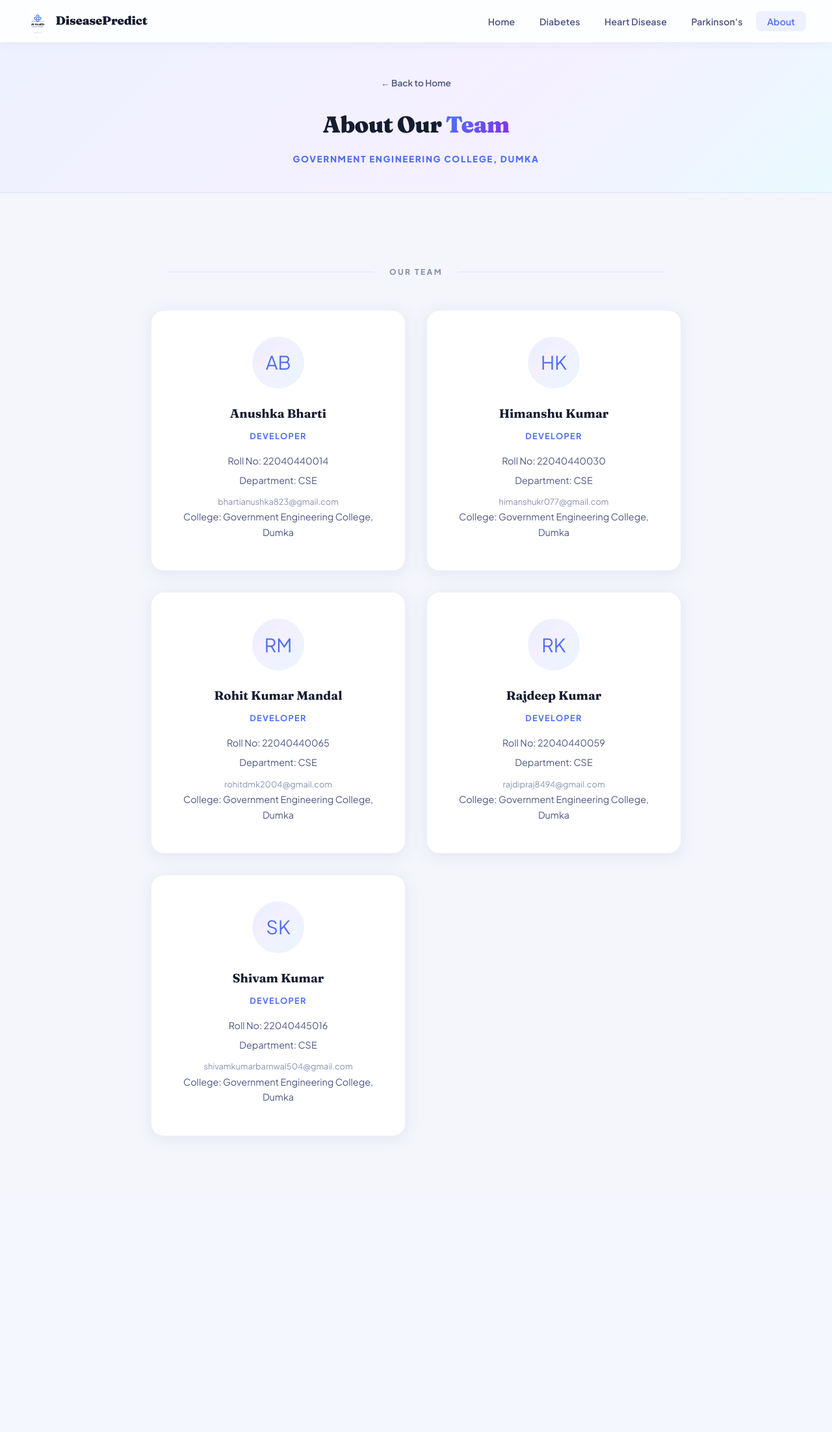
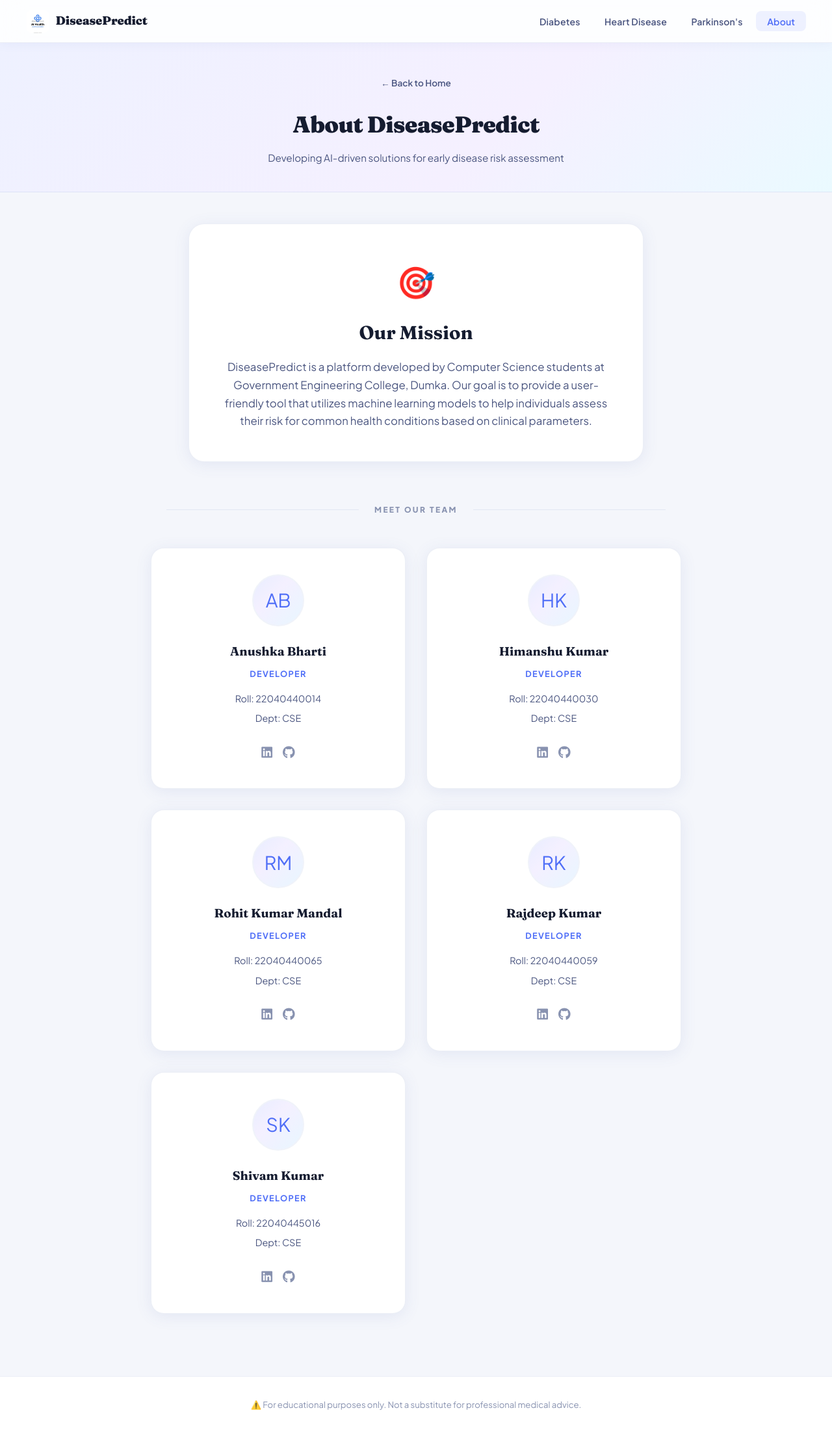
Before and after one commit to techforgeaisolution-star/health, a Flask app: page /about in a window 1280 px wide. Shown: the whole page at 65% size. Before the commit the page ends 1695 px from the top, so only its background shows below. Run offline with Flask 3, Linux system fonts and the light colour scheme; parts of the project's set-up code (start-up, migrations or seed data) failed here and were passed over.

Commit message:
Initial commit

```diff
--- a/templates/about.html
+++ b/templates/about.html
@@ -1,24 +1,27 @@
 <!DOCTYPE html>
 <html lang="en">
 <head>
-  <meta charset="UTF-8">
-  <meta name="viewport" content="width=device-width, initial-scale=1.0">
-  <title>About Us - DiseasePredict</title>
-  <link rel="stylesheet" href="{{ url_for('static', filename='css/main.css') }}">
+  <meta charset="UTF-8"/>
+  <meta name="viewport" content="width=device-width, initial-scale=1.0"/>
+  <title>About — DiseasePredict</title>
+  <link rel="stylesheet" href="{{ url_for('static', filename='css/main.css') }}"/>
+  <link rel="stylesheet" href="https://cdnjs.cloudflare.com/ajax/libs/font-awesome/6.5.1/css/all.min.css"/>
 </head>
 <body>
+
 <nav>
-    <a href="/" class="nav-logo">
+  <a class="nav-logo" href="/">
     <span class="nav-logo-icon">
       <img src="{{ url_for('static', filename='images.png') }}" alt="Logo">
     </span>
     DiseasePredict
   </a>
   <button class="nav-toggle" id="navToggle" aria-label="Menu">
-      <span></span><span></span><span></span>
+    <span></span>
+    <span></span>
+    <span></span>
   </button>
   <ul class="nav-links" id="navLinks">
-      <li><a href="/">Home</a></li>
     <li><a href="/diabetes">Diabetes</a></li>
     <li><a href="/heartdisease/">Heart Disease</a></li>
     <li><a href="/parkinsons/">Parkinson's</a></li>
@@ -28,74 +31,101 @@
 
 <div class="page-wrapper">
   <div class="form-header">
-      <a href="/" class="back-link">← Back to Home</a>
-      <h1>About Our <span>Team</span></h1>
-      <p style="color: var(--accent); font-weight: 800; text-transform: uppercase; letter-spacing: 0.12em; font-size: 0.85rem; margin-top: 0.75rem;">Government Engineering College, Dumka</p>
+    <a class="back-link" href="/">← Back to Home</a>
+    <h1>About DiseasePredict</h1>
+    <p>Developing AI-driven solutions for early disease risk assessment</p>
   </div>
 
   <div class="form-container">
+    <div class="about-mission">
+      <div class="mission-icon">🎯</div>
+      <h2>Our Mission</h2>
+      <p>
+        DiseasePredict is a platform developed by Computer Science students at Government Engineering College, Dumka.
+        Our goal is to provide a user-friendly tool that utilizes machine learning models to help individuals assess
+        their risk for common health conditions based on clinical parameters.
+      </p>
+    </div>
 
-      <div class="section-divider">Our Team</div>
+    <div class="section-divider">Meet Our Team</div>
 
     <div class="team-grid">
       <div class="team-card">
         <div class="team-avatar">AB</div>
         <h3>Anushka Bharti</h3>
         <span class="team-role">Developer</span>
-          <p class="team-info">Roll No: 22040440014</p>
-          <p class="team-info">Department: CSE</p>
-          <a href="mailto:bhartianushka823@gmail.com" class="team-email">bhartianushka823@gmail.com</a>
-           <p class="team-info">College: Government Engineering College, Dumka</p>
+        <div class="team-info">Roll: 22040440014</div>
+        <div class="team-info">Dept: CSE</div>
+        <div class="team-socials">
+          <a href="#"><i class="fa-brands fa-linkedin"></i></a>
+          <a href="#"><i class="fa-brands fa-github"></i></a>
+        </div>
       </div>
 
       <div class="team-card">
         <div class="team-avatar">HK</div>
         <h3>Himanshu Kumar</h3>
         <span class="team-role">Developer</span>
-          <p class="team-info">Roll No: 22040440030</p>
-          <p class="team-info">Department: CSE</p>
-          <a href="mailto:himanshukr077@gmail.com" class="team-email">himanshukr077@gmail.com</a>
-          <p class="team-info">College: Government Engineering College, Dumka</p>
+        <div class="team-info">Roll: 22040440030</div>
+        <div class="team-info">Dept: CSE</div>
+        <div class="team-socials">
+          <a href="#"><i class="fa-brands fa-linkedin"></i></a>
+          <a href="#"><i class="fa-brands fa-github"></i></a>
+        </div>
       </div>
 
       <div class="team-card">
         <div class="team-avatar">RM</div>
         <h3>Rohit Kumar Mandal</h3>
         <span class="team-role">Developer</span>
-          <p class="team-info">Roll No: 22040440065</p>
-          <p class="team-info">Department: CSE</p>
-          <a href="mailto:rohitdmk2004@gmail.com" class="team-email">rohitdmk2004@gmail.com</a>
-          <p class="team-info">College: Government Engineering College, Dumka</p>
+        <div class="team-info">Roll: 22040440065</div>
+        <div class="team-info">Dept: CSE</div>
+        <div class="team-socials">
+          <a href="#"><i class="fa-brands fa-linkedin"></i></a>
+          <a href="#"><i class="fa-brands fa-github"></i></a>
+        </div>
       </div>
 
       <div class="team-card">
         <div class="team-avatar">RK</div>
         <h3>Rajdeep Kumar</h3>
         <span class="team-role">Developer</span>
-          <p class="team-info">Roll No: 22040440059</p>
-          <p class="team-info">Department: CSE</p>
-          <a href="mailto:rajdipraj8494@gmail.com" class="team-email">rajdipraj8494@gmail.com</a>
-          <p class="team-info">College: Government Engineering College, Dumka</p>
+        <div class="team-info">Roll: 22040440059</div>
+        <div class="team-info">Dept: CSE</div>
+        <div class="team-socials">
+          <a href="#"><i class="fa-brands fa-linkedin"></i></a>
+          <a href="#"><i class="fa-brands fa-github"></i></a>
+        </div>
       </div>
 
       <div class="team-card">
         <div class="team-avatar">SK</div>
         <h3>Shivam Kumar</h3>
         <span class="team-role">Developer</span>
-          <p class="team-info">Roll No: 22040445016</p>
-          <p class="team-info">Department: CSE</p>
-          <a href="mailto:shivamkumarbarnwal504@gmail.com" class="team-email">shivamkumarbarnwal504@gmail.com</a>
-          <p class="team-info">College: Government Engineering College, Dumka</p>
+        <div class="team-info">Roll: 22040445016</div>
+        <div class="team-info">Dept: CSE</div>
+        <div class="team-socials">
+          <a href="#"><i class="fa-brands fa-linkedin"></i></a>
+          <a href="#"><i class="fa-brands fa-github"></i></a>
+        </div>
       </div>
     </div>
   </div>
 </div>
 
+<footer>
+  <p>⚠️ For educational purposes only. Not a substitute for professional medical advice.</p>
+</footer>
+
 <script>
-    document.getElementById('navToggle').addEventListener('click', function() {
-      this.classList.toggle('active');
-      document.getElementById('navLinks').classList.toggle('active');
+  const navToggle = document.getElementById('navToggle');
+  const navLinks = document.getElementById('navLinks');
+
+  navToggle.addEventListener('click', () => {
+    navToggle.classList.toggle('active');
+    navLinks.classList.toggle('active');
   });
 </script>
+
 </body>
 </html>
```
Lines whose indentation alone changed are shown as unchanged.
